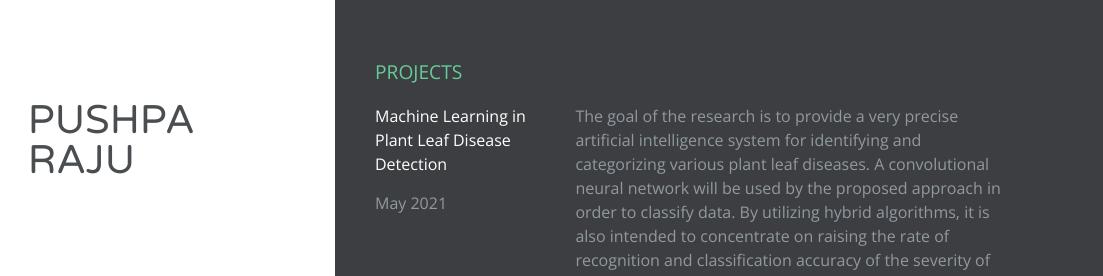
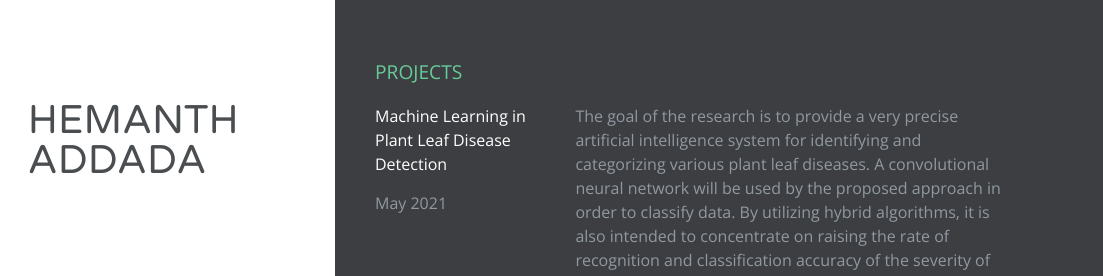
Before and after one commit to PrudhviAddada/hemanthaddada.github.io, a plain HTML site: page index.html in a window 1280 px wide. Shown: the top 276 px of the page, 177-1280 px from the left. Drawn offline with nearby package versions, Linux system fonts and the light colour scheme.

Commit message:
Update index.html

```diff
--- a/index.html
+++ b/index.html
@@ -48,7 +48,7 @@
          <div class="clearfix"></div>
  </div>
       <div class="name-wrapper">
-        <h1>Pushpa Raju</h1> <br/></h1>
+        <h1>Hemanth Addada</h1> <br/></h1>
       </div>
       <div class="clearfix"></div>
       <div class="contact-info clearfix">
```
